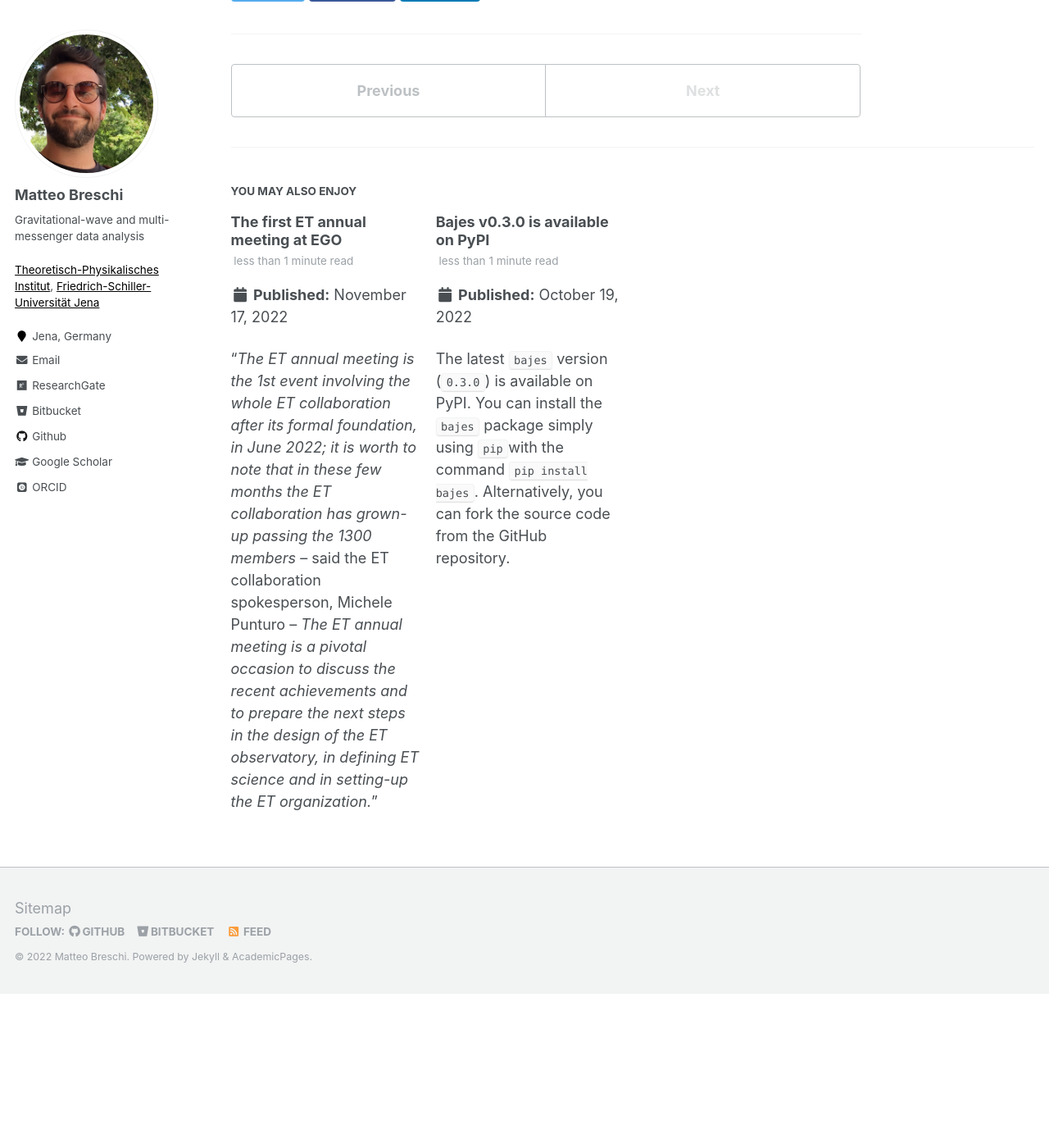
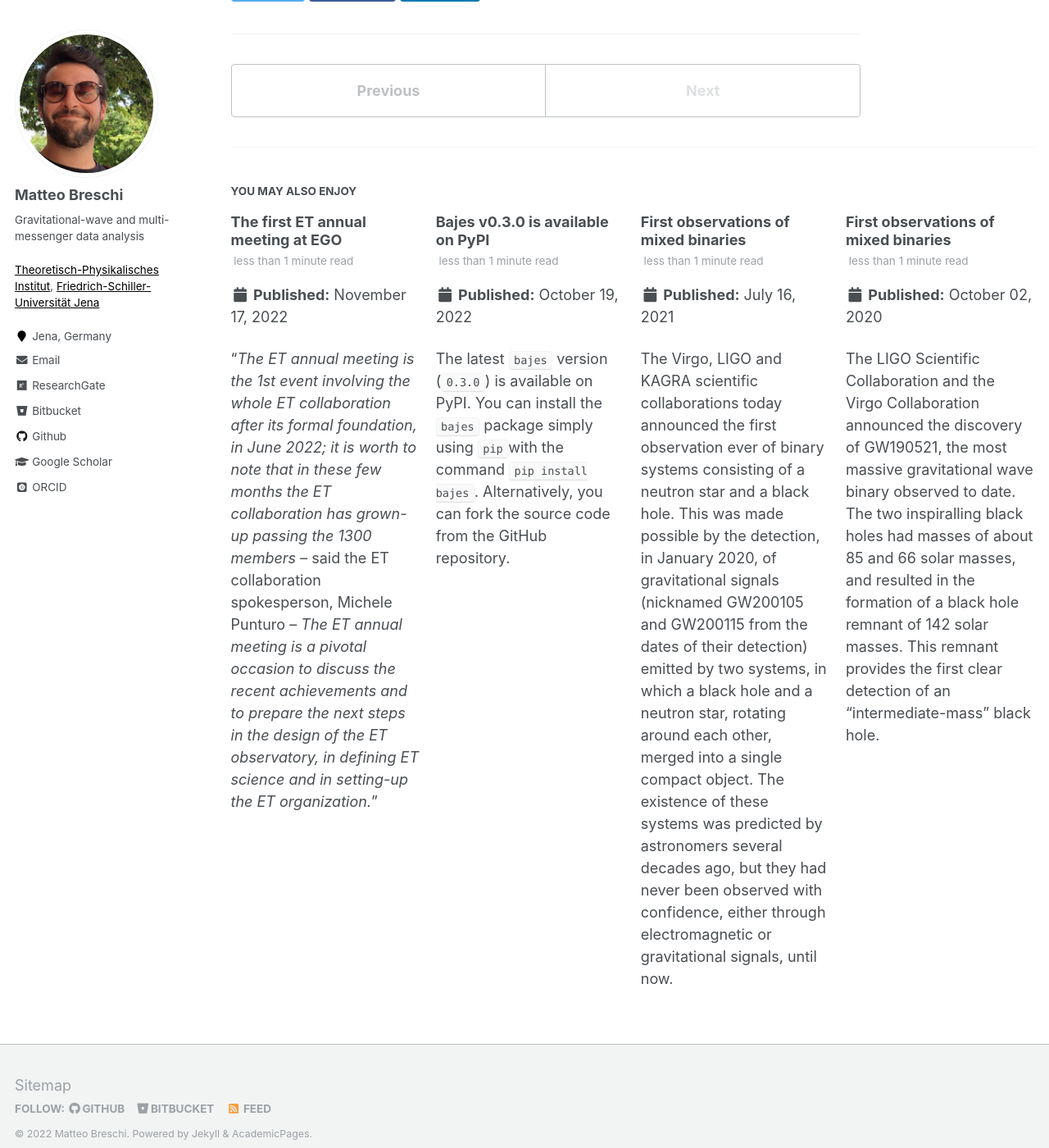
Before and after one commit to matteobreschi/matteobreschi.github.io, a Jekyll site: the page built from _posts/2022-11-17-blog-nature.md, in a window 1280 px wide and 1400 px high, scrolled down 1097 px. Shown: the whole window at 82% size. Built offline with Jekyll 4.4.1, drawn with Linux system fonts in a browser that asks for light colours; some web fonts are replaced; before the commit the page ends 2309 px from its top, so only the background shows below that; some of the changed text lies outside the part shown.

Commit message:
expand posts

```diff
--- /dev/null
+++ b/_posts/2020-10-02-blog-imbh.md
@@ -0,0 +1,14 @@
+---
+title: 'First observations of mixed binaries'
+date: 2020-10-02
+permalink: /posts/2020/10/02-blog-imbh/
+tags:
+  - Publication
+  - Gravitational-waves
+  - Intermediate-mass-black-hole
+---
+
+The LIGO Scientific Collaboration and the Virgo Collaboration announced the discovery of GW190521, the most massive gravitational wave binary observed to date. The two inspiralling black holes had masses of about 85 and 66 solar masses, and resulted in the formation of a black hole remnant of 142 solar masses. This remnant provides the first clear detection of an "intermediate-mass" black hole.
+
+Read more on [virgo](https://www.virgo-gw.eu/resources/gw190521/) and [LIGO](https://www.ligo.org/science/Publication-GW190521/).
+Read the discovery paper on [Physical Review](https://journals.aps.org/prl/abstract/10.1103/PhysRevLett.125.101102) and investigate its properties in [IOP Science](https://iopscience.iop.org/article/10.3847/2041-8213/aba493).
--- /dev/null
+++ b/_posts/2021-07-16-blog-bhns.md
@@ -0,0 +1,14 @@
+---
+title: 'First observations of mixed binaries'
+date: 2021-07-16
+permalink: /posts/2021/07/16-blog-bhns/
+tags:
+  - Publication
+  - Gravitational-waves
+  - Neutron-star-black-hole
+---
+
+The Virgo, LIGO and KAGRA scientific collaborations today announced the first observation ever of binary systems consisting of a neutron star and a black hole. This was made possible by the detection, in January 2020, of gravitational signals (nicknamed GW200105 and GW200115 from the dates of their detection) emitted by two systems, in which a black hole and a neutron star, rotating around each other, merged into a single compact object. The existence of these systems was predicted by astronomers several decades ago, but they had never been observed with confidence, either through electromagnetic or gravitational signals, until now.
+
+Read more on [virgo](https://www.virgo-gw.eu/news/lorem-2/) and [LIGO](https://www.ligo.org/detections/NSBH2020.php).
+Read the discovery paper on [IOP Science](https://iopscience.iop.org/article/10.3847/2041-8213/ac082e).
--- a/_posts/2022-11-17-blog-nature.md
+++ b/_posts/2022-11-17-blog-nature.md
@@ -1,5 +1,5 @@
 ---
-title: 'Reinterpreting GW190521 as an hyperbolic-capture'
+title: 'Reinterpreting GW190521 as an hyperbolic capture'
 date: 2022-11-17
 permalink: /posts/2022/11/17-blog-nature/
 tags:
```
